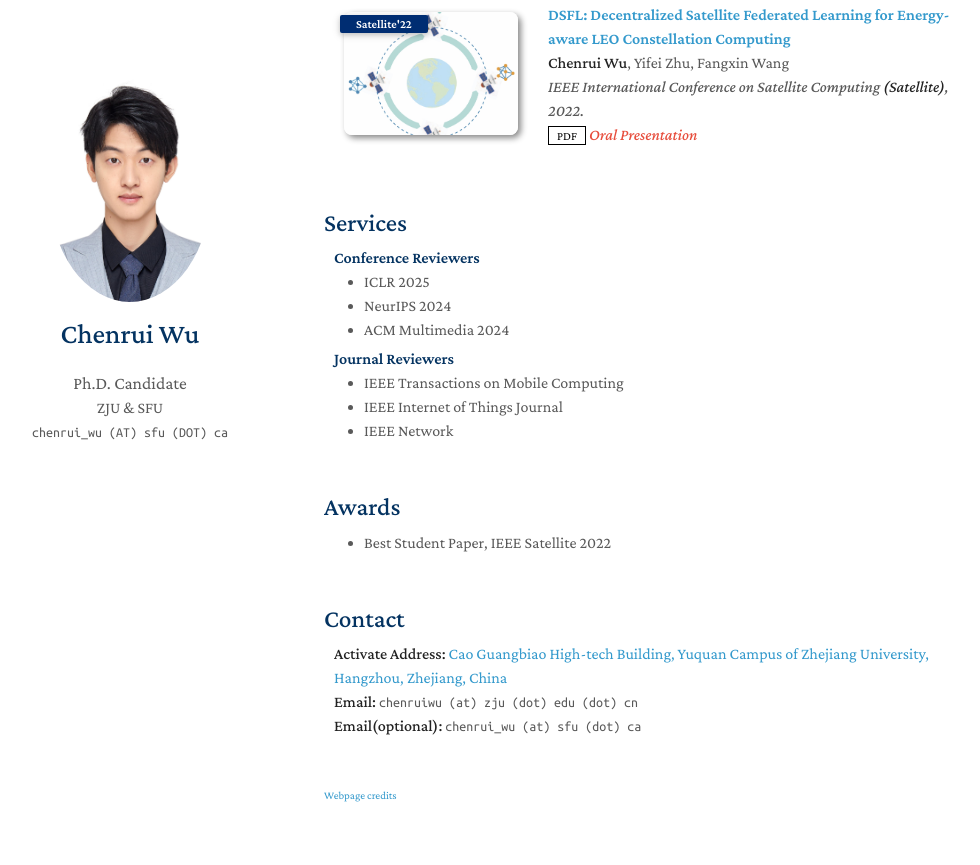
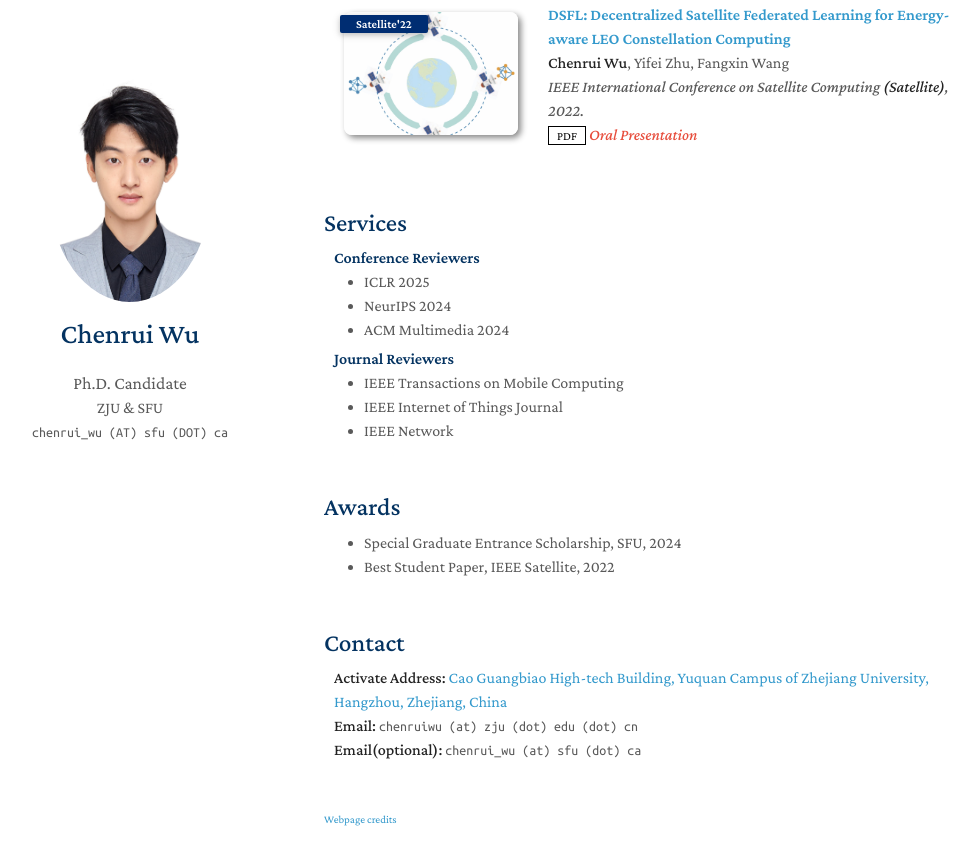
Before and after one commit to wuchenrui/wuchenrui.github.io, a Jekyll site: the page built from index.md, in a window 1280 px wide and 900 px high, scrolled down 1924 px. Shown: the top 865 px of the window, without its empty margins (146-1126 px from the left). Built offline with Jekyll 4.4.1, drawn with Linux system fonts in a browser that asks for light colours; a style sheet for code colours, icons or effects is not loaded; our own code applies the rules of GitHub Pages for plain Markdown files.

Commit message:
Update awards.md

```diff
--- a/_includes/awards.md
+++ b/_includes/awards.md
@@ -3,5 +3,6 @@
 <h2 style="margin: 50px 0px 10px;">Awards</h2>
 
 <ul style="margin:0 0 5px;">
-  <li>Best Student Paper, IEEE Satellite 2022</li>
+  <li>Special Graduate Entrance Scholarship, SFU, 2024</li>
+  <li>Best Student Paper, IEEE Satellite, 2022</li>
 </ul>
```
